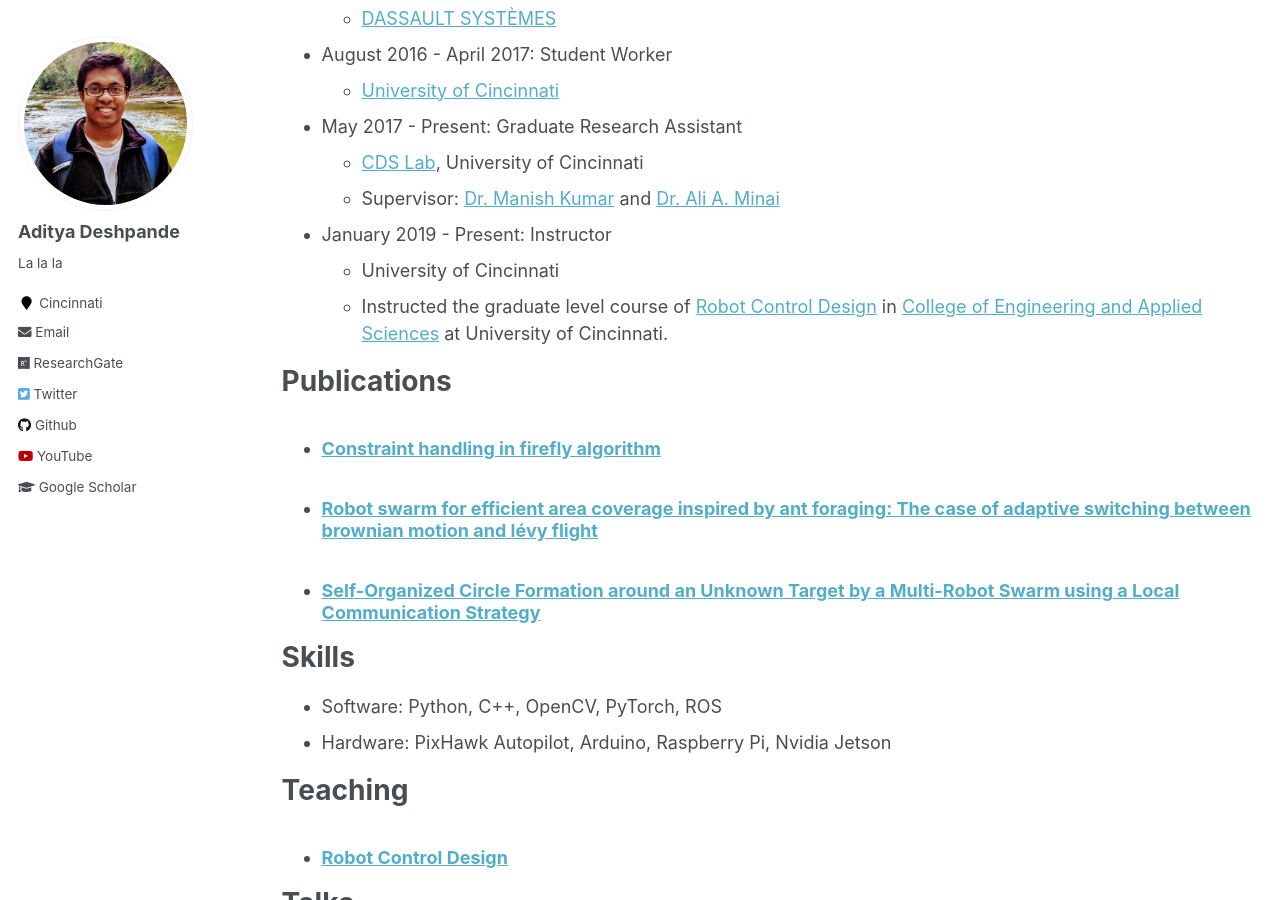
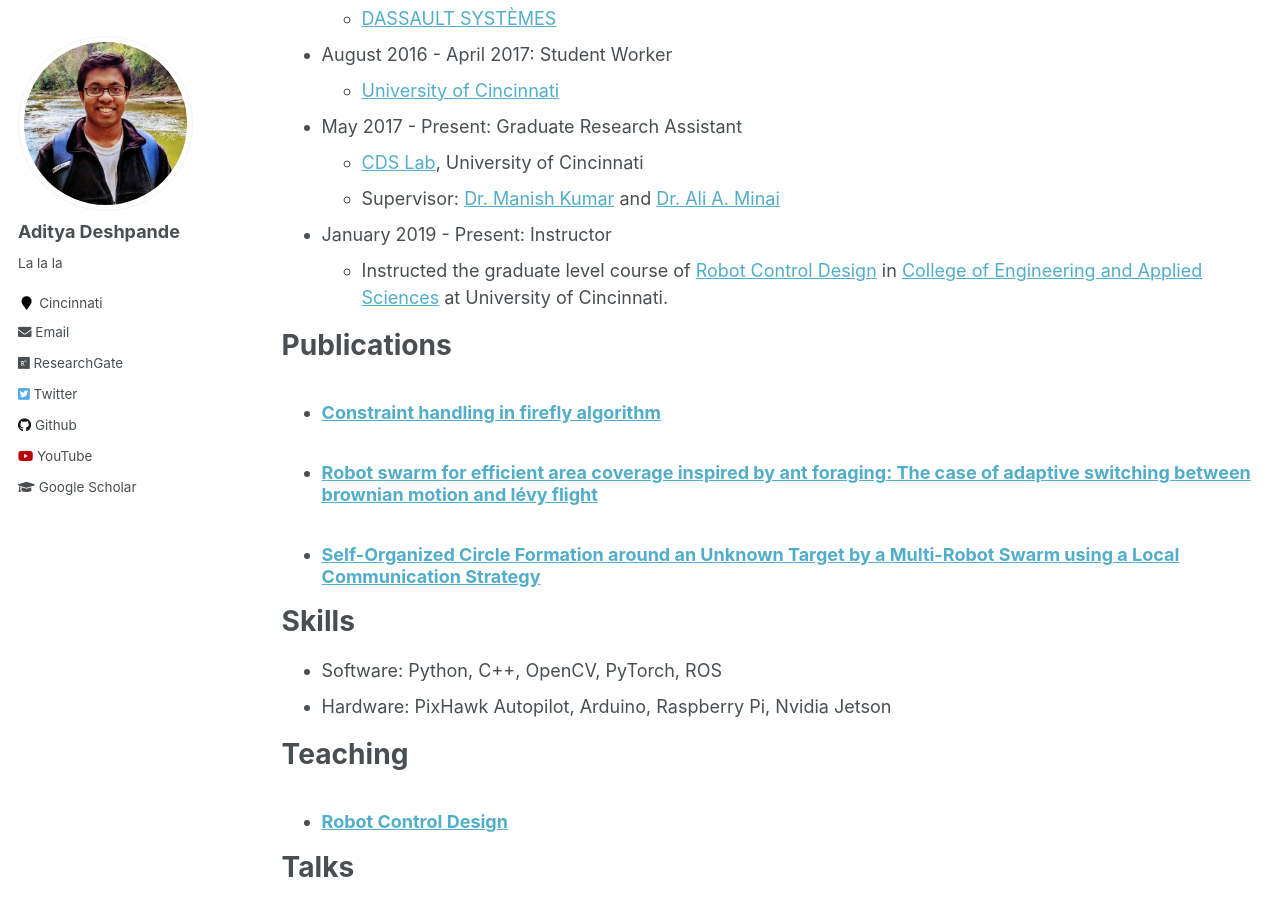
Before and after one commit to adipandas/adipandas.github.io, a Jekyll site: the page built from _pages/cv.md, in a window 1280 px wide and 900 px high, scrolled down 412 px. Built offline with Jekyll 4.4.1, drawn with Linux system fonts in a browser that asks for light colours.

Commit message:
Update cv.md

```diff
--- a/_pages/cv.md
+++ b/_pages/cv.md
@@ -29,7 +29,6 @@ Work experience
   * Supervisor: [Dr. Manish Kumar](https://researchdirectory.uc.edu/p/kumarmu) and [Dr. Ali A. Minai](https://eecs.ceas.uc.edu/~aminai/)
 
 * January 2019 - Present: Instructor
-  * University of Cincinnati
   * Instructed the graduate level course of [Robot Control Design](https://adipandas.github.io/teaching/2019-spring-teaching-1) in [College of Engineering and Applied Sciences](https://ceas.uc.edu/) at University of Cincinnati.
 
 Publications
```
